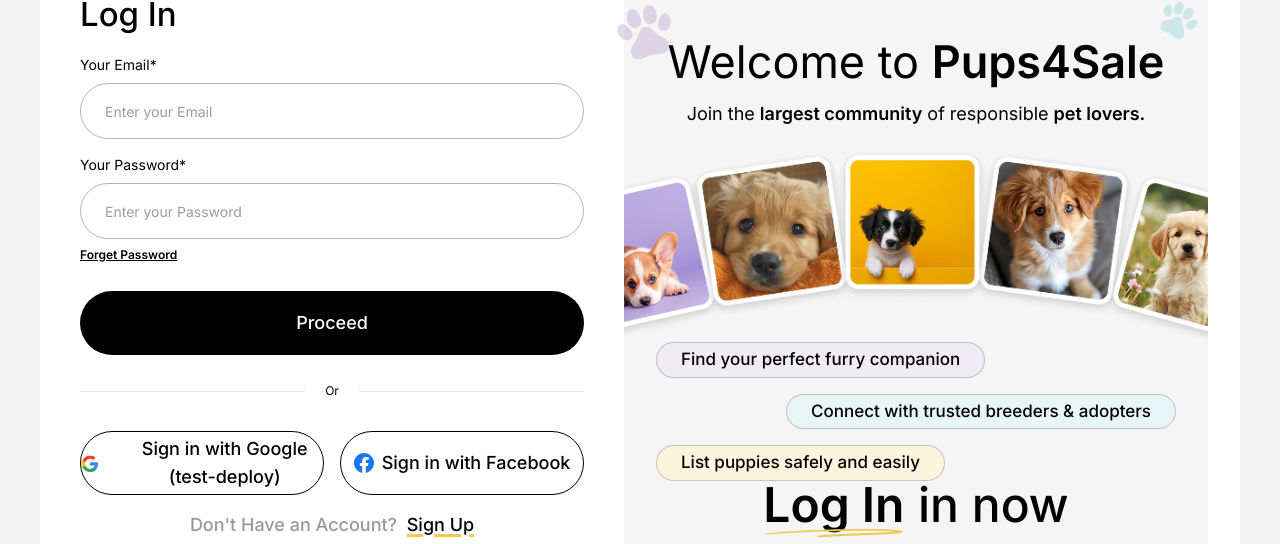
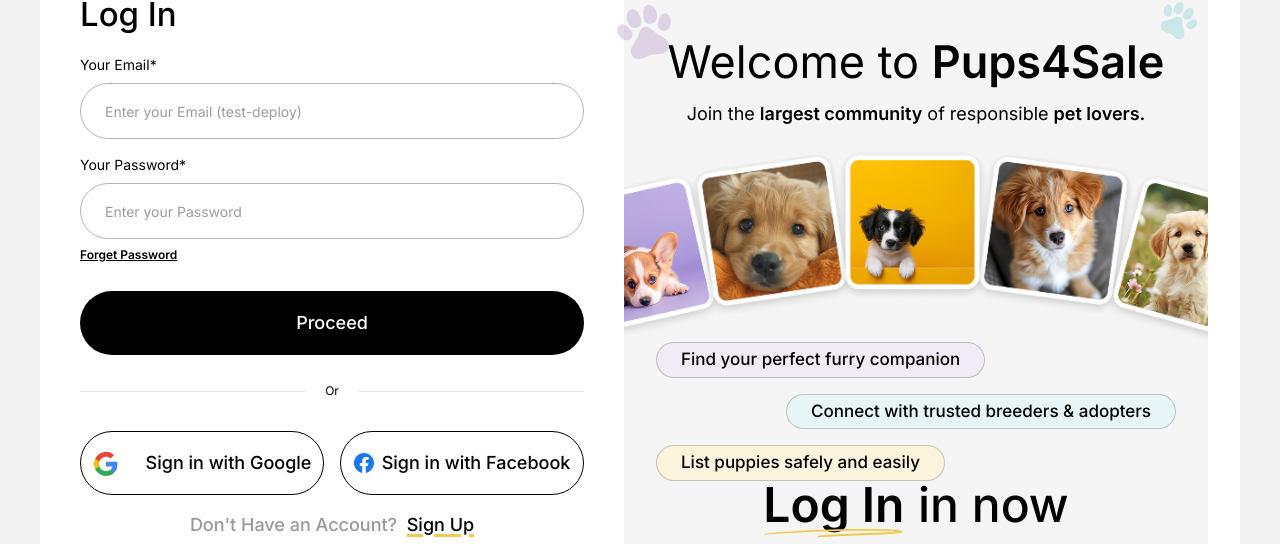
Before and after one commit to munish176081/next-frontend, a Next.js app: page /auth/sign-in in a window 1280 px wide. Shown: the part 164-708 px from the top of the page. Built offline with nearby package versions, Linux system fonts and the light colour scheme; no server answers.

Commit message:
pushed test deploymwnr

```diff
--- a/app/(pages)/auth/(protected)/sign-in/_components/signin-email-form.tsx
+++ b/app/(pages)/auth/(protected)/sign-in/_components/signin-email-form.tsx
@@ -59,7 +59,7 @@
         inputClassName="text-sm placeholder:text-[#4B4A4A8C] font-normal outline-none px-6 w-full h-14 rounded-full border border-[#B5B5B5] max-md:h-12"
         error={errors?.usernameOrEmail?.message}
         required
-        placeholder="Enter your Email"
+        placeholder="Enter your Email (test-deploy)"
         {...register("usernameOrEmail")}
       />
 
--- a/app/_components/auth/social-login.tsx
+++ b/app/_components/auth/social-login.tsx
@@ -62,7 +62,7 @@
           className="w-full h-16 border border-black font-medium text-lg rounded-full flex items-center justify-center gap-2 max-md:h-12 max-md:mt-0 max-md:text-base disabled:opacity-50"
         >
           <GoogleIcon className="mr-5" />
-          {type === "signin" ? "Sign in with Google (test-deploy)" : "Sign up with Google (test-deploy)"}
+          {type === "signin" ? "Sign in with Google" : "Sign up with Google"}
         </Button>
 
         <Button
```
